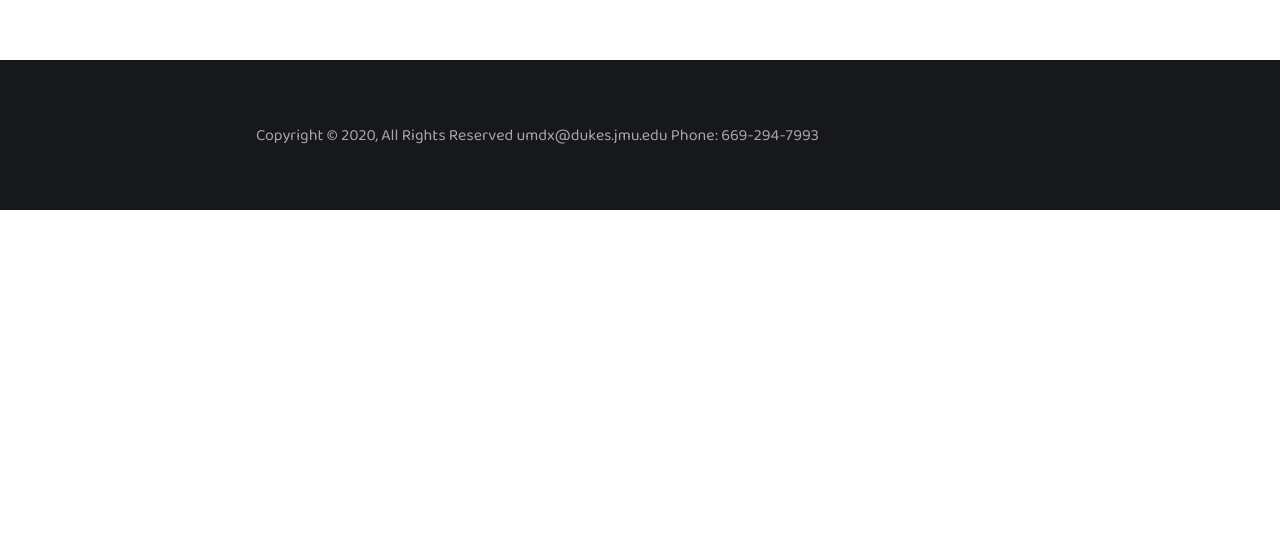
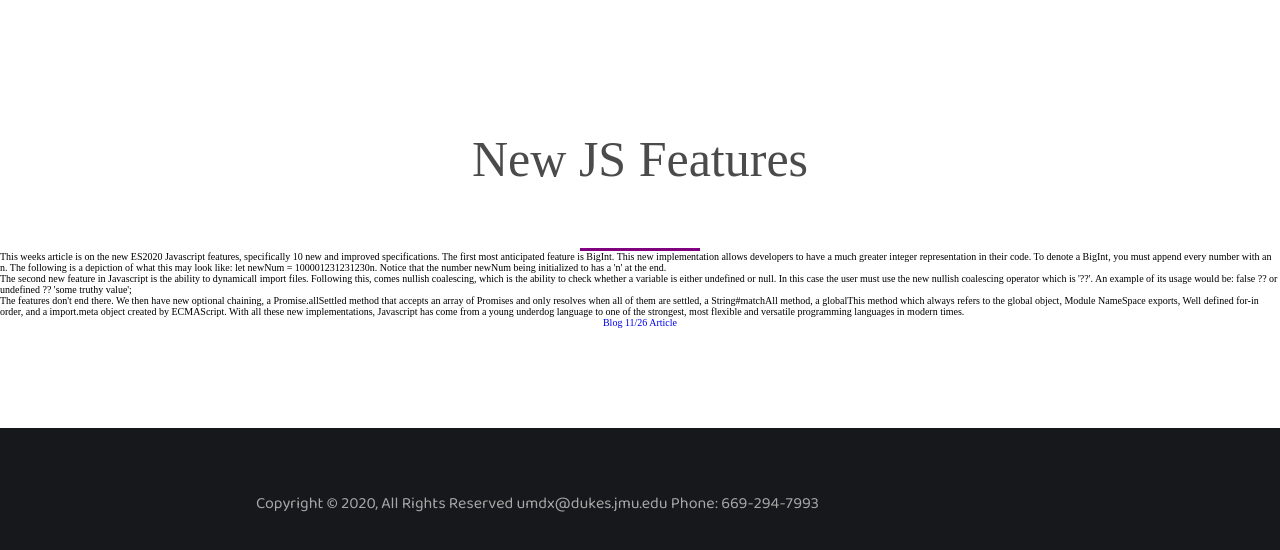
Before and after one commit to umdx/Blog, a plain HTML site: page blog/index.html in a window 1280 px wide. Shown: the part 1947-2497 px from the top of the page. Before the commit the page ends 2157 px from the top, so only its background shows below. Drawn offline with Linux system fonts and the light colour scheme; a web font is replaced by a local one.

Commit message:
Update index.html

```diff
--- a/blog/index.html
+++ b/blog/index.html
@@ -108,6 +108,42 @@
                         </div>
                 </section>
 
+                        <!-- Blog 11/26 -->
+                <section class="basics">
+                    <div class="section-header">
+                        <h1 class="section-heading">New JS Features</h1>
+                        <div class="underline"></div>
+                        <p>
+                            This weeks article is on the new ES2020 Javascript features, specifically 10 new and
+                            improved specifications. The first most anticipated feature is BigInt. This new
+                            implementation allows developers to have a much greater integer representation in
+                            their code. To denote a BigInt, you must append every number with an n. The following
+                            is a depiction of what this may look like:
+
+                            let newNum = 100001231231230n.
+
+                            Notice that the number newNum being initialized to has a 'n' at the end.
+                        </p>
+                        <p>
+                            The second new feature in Javascript is the ability to dynamicall import files. Following this,
+                            comes nullish coalescing, which is the ability to check whether a variable is either undefined
+                            or null. In this case the user must use the new nullish coalescing operator which is '??'. An
+                            example of its usage would be:
+
+                            false ?? or undefined ?? 'some truthy value';
+                        </p>
+                        <p>
+                            The features don't end there. We then have new optional chaining, a Promise.allSettled method
+                            that accepts an array of Promises and only resolves when all of them are settled, a String#matchAll
+                            method, a globalThis method which always refers to the global object, Module NameSpace exports,
+                            Well defined for-in order, and a import.meta object created by ECMAScript.
+                            With all these new implementations, Javascript has come from a young underdog language to one of the
+                            strongest, most flexible and versatile programming languages in modern times.
+                        </p>
+                        <a href="https://www.freecodecamp.org/news/javascript-new-features-es2020/">Blog 11/26 Article</a>
+                    </div>
+                </section>
+
     <!--Footer for each page.-->
     <footer class="footer">
         <div class="footer-content">
```
